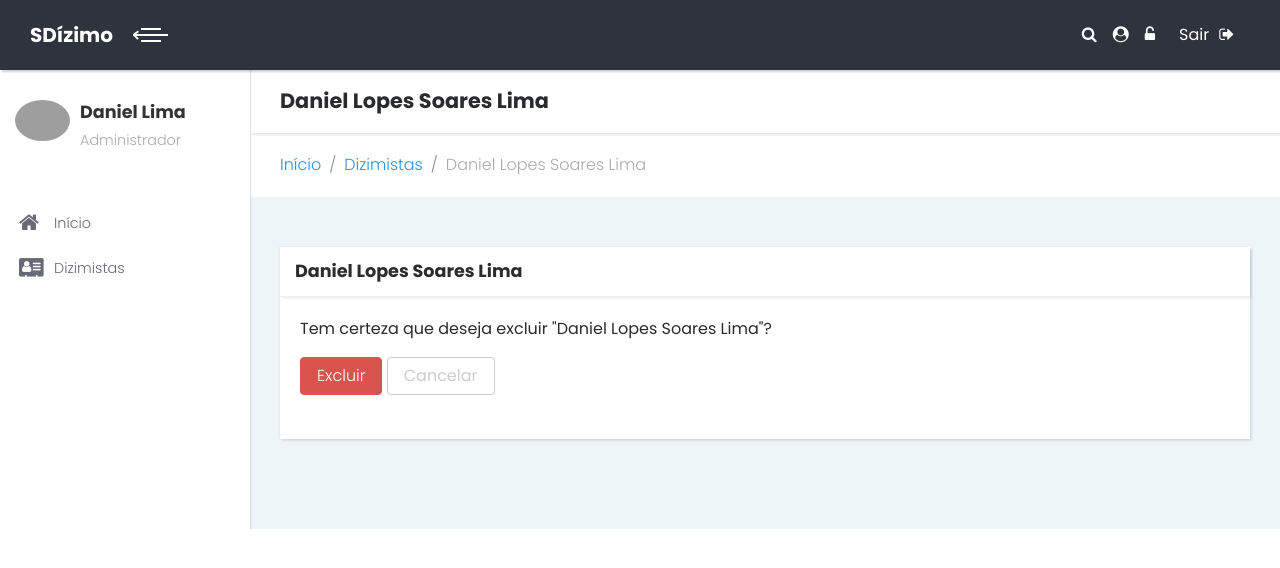
After one commit to mesquitadev/sdizimo, a Django app: page /dizimistas/2/exclui/ in a window 1280 px wide. The commit adds this page. Shown: the top 568 px of the page. Run offline with Django 3.2, Linux system fonts and the light colour scheme; a user stored in the database is signed in; data comes from the database, SQL or seed files in the repository; both versions use the stored data as it was after the commit; some libraries are stand-ins or nearby versions; grey boxes are pictures that could not be loaded.

Commit message:
Crianda a exclusão de dizimista.

```diff
--- a/apps/dizimo/urls.py
+++ b/apps/dizimo/urls.py
@@ -7,4 +7,5 @@ urlpatterns = [
     url(r'^dizimistas/novo/$', views.NovoDizimista.as_view(), name='novo_dizimista'),
     url(r'^dizimistas/(?P<pk>\d+)/edita/$', views.EditaDizimista.as_view(), name='edita_dizimista'),
     url(r'^dizimistas/(?P<pk>\d+)/exibe/$', views.ExibeDizimista.as_view(), name='exibe_dizimista'),
+    url(r'^dizimistas/(?P<pk>\d+)/exclui/$', views.ExcluiDizimista.as_view(), name='exclui_dizimista'),
 ]
--- a/apps/dizimo/views.py
+++ b/apps/dizimo/views.py
@@ -1,5 +1,5 @@
 from django.contrib.auth.mixins import LoginRequiredMixin
-from django.views.generic import CreateView, UpdateView, ListView, DetailView
+from django.views.generic import CreateView, UpdateView, ListView, DetailView, DeleteView
 from django.urls import reverse_lazy
 
 from .models import Dizimista
@@ -20,8 +20,10 @@ class ListaDizimistas(LoginRequiredMixin, ListView):
 class NovoDizimista(LoginRequiredMixin, CreateView):
     model = Dizimista
     form_class = DizimistaForm
-    success_url = reverse_lazy('dizimo:dizimistas')
     template_name = 'dizimo/novo_dizimista.html'
+
+    def get_success_url(self):
+        return reverse_lazy('dizimo:exibe_dizimista', kwargs={'pk': self.object.pk})
 
     def get_context_data(self, **kwargs):
         kwargs['menu'] = 'dizimistas'
@@ -31,9 +33,11 @@ class NovoDizimista(LoginRequiredMixin, CreateView):
 class EditaDizimista(LoginRequiredMixin, UpdateView):
     model = Dizimista
     form_class = DizimistaForm
-    success_url = reverse_lazy('dizimo:dizimistas')
     template_name = 'dizimo/edita_dizimista.html'
     context_object_name = 'dizimista'
+
+    def get_success_url(self):
+        return reverse_lazy('dizimo:exibe_dizimista', kwargs={'pk': self.object.pk})
 
     def get_context_data(self, **kwargs):
         kwargs['menu'] = 'dizimistas'
@@ -49,3 +53,10 @@ class ExibeDizimista(LoginRequiredMixin, DetailView):
         kwargs['menu'] = 'dizimistas'
         kwargs['form_readonly'] = True
         return super().get_context_data(**kwargs)
+
+
+class ExcluiDizimista(LoginRequiredMixin, DeleteView):
+    model = Dizimista
+    success_url = reverse_lazy('dizimo:dizimistas')
+    template_name = 'dizimo/exclui_dizimista.html'
+    context_object_name = 'dizimista'
--- /dev/null
+++ b/static/js/app.js
@@ -0,0 +1,9 @@
+if (!context) var context = "body";
+
+jQuery(context).find(".confirm, .danger, .icon-trash, .delete").not(".no-confirm, .ajax").click(function(e) {
+  var result = confirm(jQuery(this).attr("data-confirm") || "Tem certeza que deseja continuar?");
+
+  if(result != true) {
+    e.preventDefault();
+  }
+});
--- a/templates/base.html
+++ b/templates/base.html
@@ -180,6 +180,7 @@
     <script src="{% static 'js/jquery.cookie.js' %}"></script>
     <script src="{% static 'js/charts-home.js' %}"></script>
     <script src="{% static 'js/front.js' %}"></script>
+    <script src="{% static 'js/app.js' %}"></script>
     <!-- ativacao dos tooltips -->
     <script>
       $(function () {
--- /dev/null
+++ b/templates/dizimo/exclui_dizimista.html
@@ -0,0 +1,31 @@
+{% extends 'base.html' %}
+
+{% block title %}{{ dizimista.nome }}{% endblock %}
+
+{% block pageheader %}{{ dizimista.nome }}{% endblock %}
+
+{% block breadcrumb %}
+<nav aria-label="breadcrumb" role="navigation">
+  <ol class="breadcrumb">
+    <li class="breadcrumb-item"><a href="{% url 'inicio' %}">Início</a></li>
+    <li class="breadcrumb-item"><a href="{% url 'dizimo:dizimistas' %}">Dizimistas</a></li>
+    <li class="breadcrumb-item active">{{ dizimista.nome }}</li>
+  </ol>
+</nav>
+{% endblock %}
+
+{% block content %}
+  <div class="card">
+    <div class="card-header d-flex align-items-center">
+      <h3 class="h4">{{ dizimista.nome }}</h3>
+    </div>
+    <div class="card-body">
+      <form method="post" class="mb-4" novalidate>
+        {% csrf_token %}
+        <p>Tem certeza que deseja excluir "{{ dizimista.nome }}"?</p>
+        <button type="submit" class="btn btn-danger">Excluir</button>
+        <a href="{% url 'dizimo:exibe_dizimista' dizimista.pk %}" class="btn btn-outline-secondary" role="button">Cancelar</a>
+      </form>
+    </div>
+  </div>
+{% endblock %}
--- a/templates/dizimo/exibe_dizimista.html
+++ b/templates/dizimo/exibe_dizimista.html
@@ -18,7 +18,7 @@
   <div class="mb-4 d-flex flex-row-reverse">
     <ul class="list-inline">
       <li class="list-inline-item"><a href="{% url 'dizimo:edita_dizimista' dizimista.pk %}" class="btn btn-primary">Editar</a></li>
-      <li class="list-inline-item"><a href="#" class="btn btn-danger">Excluir</a></li>
+      <li class="list-inline-item"><a href="{% url 'dizimo:exclui_dizimista' dizimista.pk %}" class="btn btn-danger">Excluir</a></li>
     </ul>
   </div>
 
```
Also changed, not shown: db.sqlite3.
